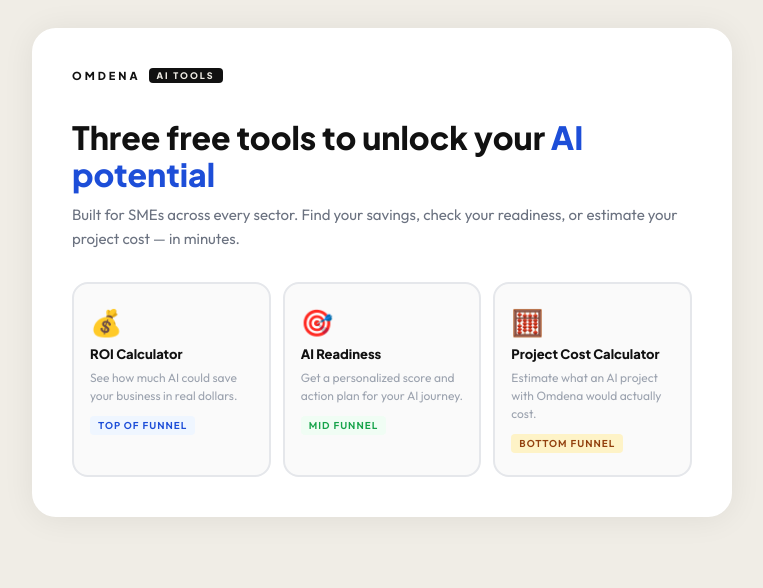
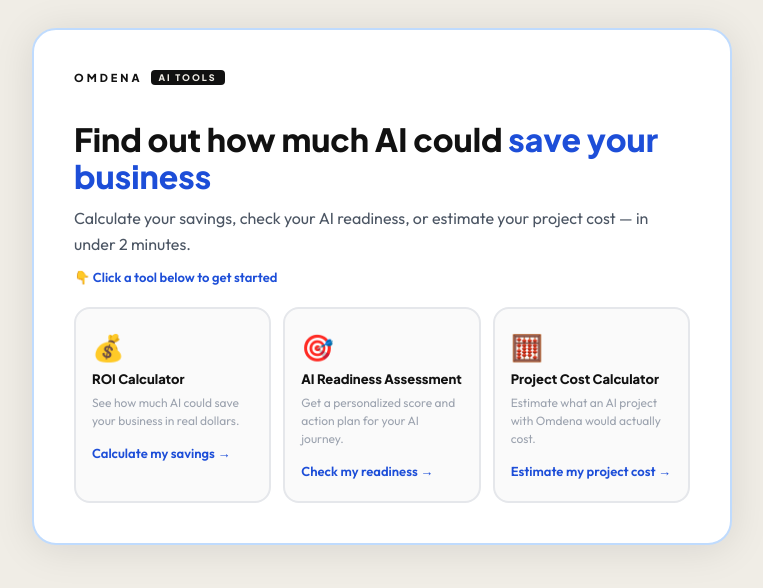
Before and after one commit to someshutkar/omdena-ai-tools, a React (Vite) app: page / in a window 1280 px wide. Shown: the top 588 px of the page, without its empty margins (258-1021 px from the left). Built offline with nearby package versions, Linux system fonts and the light colour scheme.

Commit message:
Update App.jsx

```diff
--- a/src/App.jsx
+++ b/src/App.jsx
@@ -198,7 +198,7 @@ const css = `
   *{box-sizing:border-box;margin:0;padding:0;}
   body{background:#f0ede6;}
   .wrap{font-family:'Outfit',sans-serif;background:#f0ede6;min-height:100vh;display:flex;flex-direction:column;align-items:center;padding:28px 16px 60px;}
-  .card{background:#fff;border-radius:24px;padding:40px;width:100%;max-width:700px;box-shadow:0 2px 32px rgba(0,0,0,0.07);animation:up .35s ease forwards;}
+  .card{background:#fff;border-radius:24px;padding:40px;width:100%;max-width:700px;box-shadow:0 4px 40px rgba(0,0,0,0.10);animation:up .35s ease forwards;border:2px solid #bfdbfe;}
   @media(max-width:600px){
     .wrap{padding:12px 8px 40px;}
     .card{padding:24px 18px;border-radius:16px;}
@@ -218,7 +218,8 @@ const css = `
   .brand-pill{background:#111;color:#f0ede6;border-radius:4px;padding:2px 8px;font-size:9px;letter-spacing:2px;}
   h1{font-family:'Plus Jakarta Sans',sans-serif;font-size:32px;font-weight:800;line-height:1.15;color:#111;margin-bottom:10px;}
   h1 em{font-style:normal;color:#1d4ed8;}
-  .sub{font-size:15px;color:#6b7280;line-height:1.65;margin-bottom:30px;}
+  .sub{font-size:16px;color:#4b5563;line-height:1.65;margin-bottom:12px;}
+  .interactive-hint{font-size:13px;color:#1d4ed8;font-weight:600;margin-bottom:22px;display:flex;align-items:center;gap:6px;}
   .tool-grid{display:grid;grid-template-columns:repeat(3,1fr);gap:12px;}
   .tool-card{border:2px solid #e5e7eb;border-radius:16px;padding:22px 16px;cursor:pointer;transition:all .2s;background:#fafafa;display:flex;flex-direction:column;gap:7px;}
   .tool-card:hover{border-color:#111;background:#fff;transform:translateY(-2px);}
@@ -226,6 +227,7 @@ const css = `
   .tc-name{font-family:'Plus Jakarta Sans',sans-serif;font-size:13px;font-weight:800;color:#111;}
   .tc-desc{font-size:12px;color:#9ca3af;line-height:1.5;}
   .tc-tag{margin-top:4px;font-size:10px;font-weight:700;letter-spacing:1px;text-transform:uppercase;padding:3px 8px;border-radius:4px;display:inline-block;align-self:flex-start;}
+  .tc-cta{margin-top:8px;font-size:13px;font-weight:700;color:#1d4ed8;}
   .chip{font-size:11px;font-weight:700;letter-spacing:2px;text-transform:uppercase;color:#9ca3af;margin-bottom:14px;}
   .back{display:inline-flex;align-items:center;gap:5px;font-size:13px;color:#9ca3af;cursor:pointer;margin-bottom:26px;transition:color .2s;}
   .back:hover{color:#111;}
@@ -495,19 +497,20 @@ export default function App() {
 
           {/* HOME */}
           {screen==="home"&&<>
-            <h1>Three free tools to unlock your <em>AI potential</em></h1>
-            <p className="sub">Built for SMEs across every sector. Find your savings, check your readiness, or estimate your project cost — in minutes.</p>
+            <h1>Find out how much AI could <em>save your business</em></h1>
+            <p className="sub">Calculate your savings, check your AI readiness, or estimate your project cost — in under 2 minutes.</p>
+            <div className="interactive-hint">👇 Click a tool below to get started</div>
             <div className="tool-grid">
               {[
-                {t:"roi",icon:"💰",name:"ROI Calculator",desc:"See how much AI could save your business in real dollars.",tag:"Top of funnel",tagStyle:{background:"#eff6ff",color:"#1d4ed8"}},
-                {t:"assess",icon:"🎯",name:"AI Readiness",desc:"Get a personalized score and action plan for your AI journey.",tag:"Mid funnel",tagStyle:{background:"#f0fdf4",color:"#16a34a"}},
-                {t:"cost",icon:"🧮",name:"Project Cost Calculator",desc:"Estimate what an AI project with Omdena would actually cost.",tag:"Bottom funnel",tagStyle:{background:"#fef3c7",color:"#92400e"}},
-              ].map(({t,icon,name,desc,tag,tagStyle})=>(
+                {t:"roi",icon:"💰",name:"ROI Calculator",desc:"See how much AI could save your business in real dollars.",cta:"Calculate my savings →"},
+                {t:"assess",icon:"🎯",name:"AI Readiness Assessment",desc:"Get a personalized score and action plan for your AI journey.",cta:"Check my readiness →"},
+                {t:"cost",icon:"🧮",name:"Project Cost Calculator",desc:"Estimate what an AI project with Omdena would actually cost.",cta:"Estimate my project cost →"},
+              ].map(({t,icon,name,desc,cta})=>(
                 <div key={t} className="tool-card" onClick={()=>selectTool(t)}>
                   <div className="tc-icon">{icon}</div>
                   <div className="tc-name">{name}</div>
                   <div className="tc-desc">{desc}</div>
-                  <div className="tc-tag" style={tagStyle}>{tag}</div>
+                  <div className="tc-cta">{cta}</div>
                 </div>
               ))}
             </div>
```
